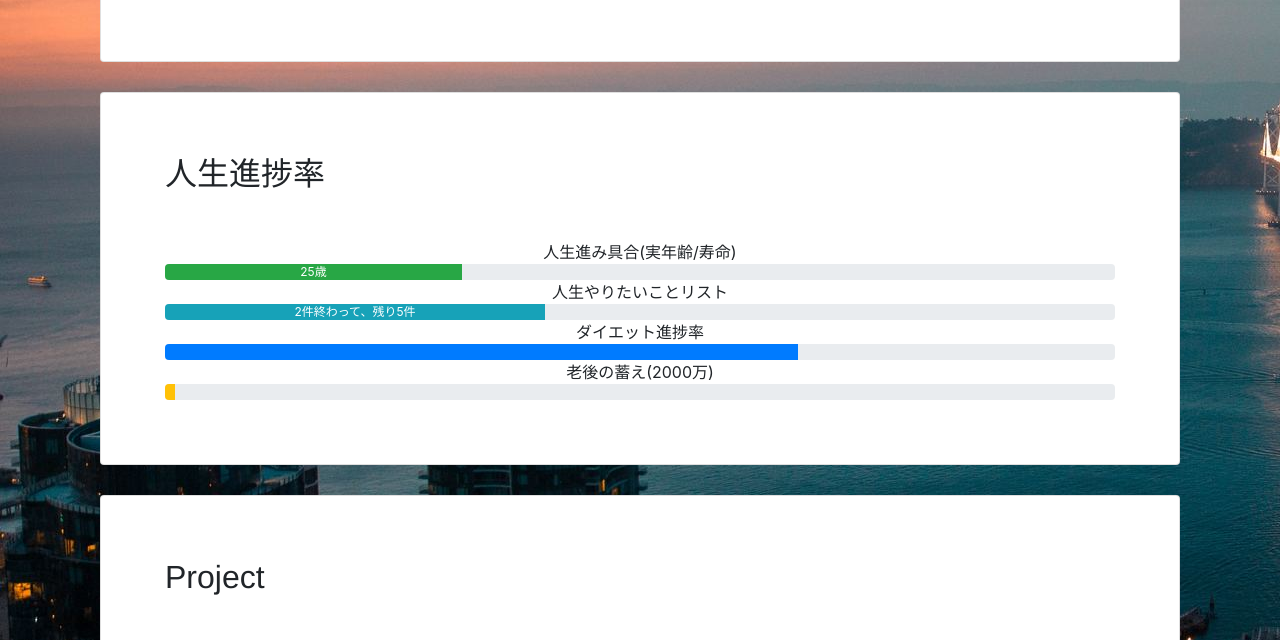
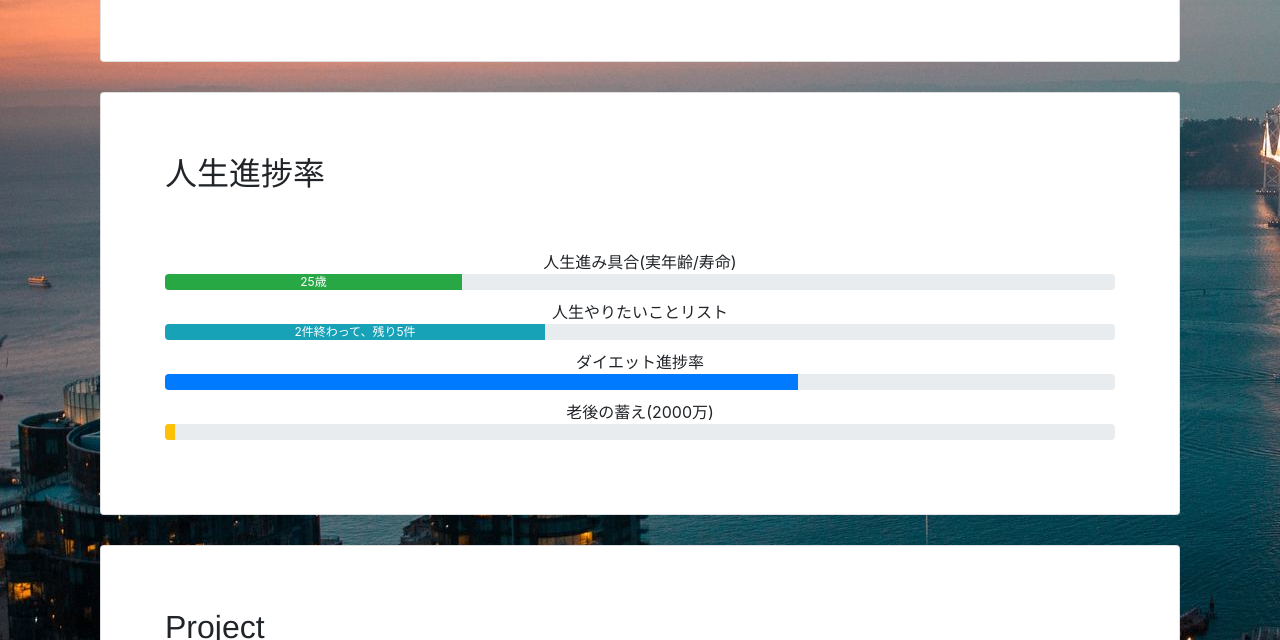
Before and after one commit to nobishino/i-need-help-3rd, a React app: page / in a window 1280 px wide. Shown: the part 561-1201 px from the top of the page. Built offline with nearby package versions, Linux system fonts and the light colour scheme.

Commit message:
10th:commit

```diff
--- a/src/updatebs4.css
+++ b/src/updatebs4.css
@@ -168,4 +168,6 @@ p{
         padding: 2rem;
     }
 }
-.container{}
+.life-content{
+    margin: 10px 0;
+}
```
